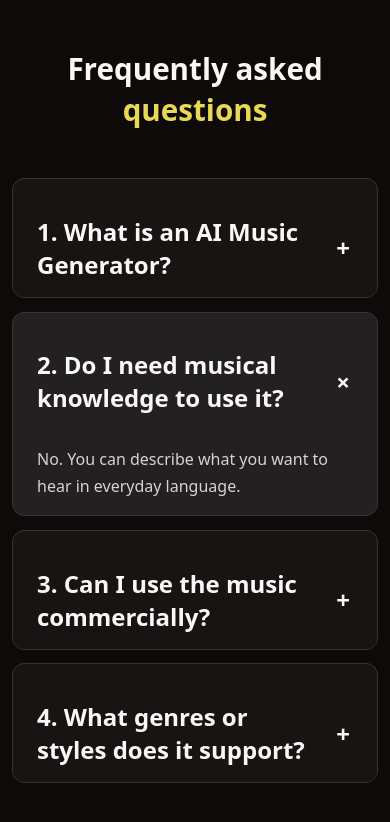
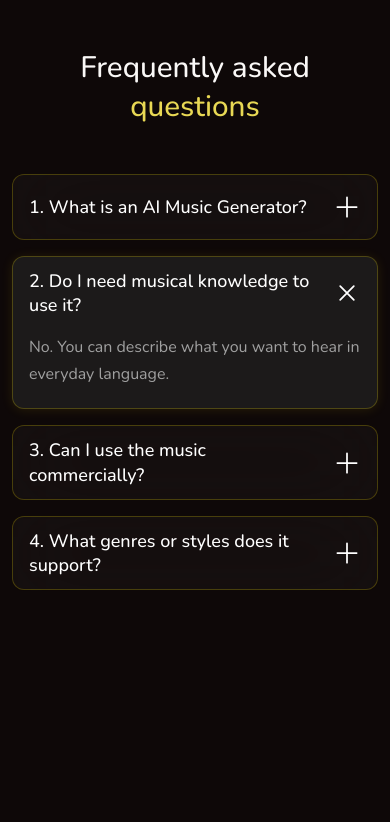
Before and after one commit to wangkaibo915-gif/bootstrap5-experiment, a website built with webpack: page app/index.html in a window 390 px wide. Both pictures are taken after a click on the button "2. Do I need musical knowledge to use it?". Built offline with nearby package versions, Linux system fonts and the light colour scheme.

Commit message:
Apply measured Pixso FAQ styles in SourceCraft

```diff
--- a/src/scss/_page.scss
+++ b/src/scss/_page.scss
@@ -1,14 +1,106 @@
 *, *::before, *::after { box-sizing: border-box; }
-body { margin: 0; background: #0e0a0a; color: #faf8f7; font-family: system-ui, sans-serif; }
-.lab-page { min-height: 100vh; padding-block: clamp(3rem, 10vw, 10rem); }
-.lab-title { text-align: center; margin: 0 0 3rem; font-size: clamp(1.85rem, 4vw, 3.1rem); font-weight: 550; }
+
+body {
+  margin: 0;
+  background: #0e0808; // Pixso page background
+  color: #faf8f7;
+  font-family: "Nunito", system-ui, -apple-system, "Segoe UI", sans-serif;
+}
+
+.lab-page {
+  min-height: 100vh;
+  padding-block: clamp(3rem, 10vw, 10rem);
+}
+
+.lab-title {
+  margin: 0 0 3rem;
+  text-align: center;
+  font-size: clamp(1.85rem, 4vw, 3.125rem);
+  font-weight: 500;
+  line-height: 1.32;
+}
+
 .lab-title span { color: #e8d854; }
-.accordion { max-width: 56rem; margin-inline: auto; }
-.accordion .accordion-item { border: 1px solid #3a3430; border-radius: .75rem; overflow: hidden; margin-bottom: .85rem; }
-.accordion .accordion-item .accordion-button { font: inherit; gap: 1rem; min-height: 4rem; border: 0; text-align: start; overflow-wrap: anywhere; }
-.accordion .accordion-button:not(.collapsed):not(:focus-visible) { box-shadow: none; }
-.accordion .accordion-button::after { background-image: none; transform: none; width: 1.25rem; height: auto; text-align: center; content: '+'; }
-.accordion .accordion-button:not(.collapsed)::after { background-image: none; content: '×'; }
-.accordion .accordion-button:focus-visible { outline: 2px solid #e8d854; outline-offset: -4px; }
-.accordion-body { line-height: 1.65; overflow-wrap: anywhere; }
-.accordion-item:has(.show) { background: #222020; }
+
+.accordion {
+  width: 100%;
+  max-width: 886px; // Pixso frame width
+  margin-inline: auto;
+  --bs-accordion-btn-icon-width: 2rem;
+}
+
+.accordion .accordion-item {
+  margin-bottom: 16px; // Pixso gap between cards
+  overflow: hidden;
+  border: 1px solid rgba(254, 232, 1, .22);
+  border-radius: 12px;
+  background: rgba(255, 255, 255, .03);
+  backdrop-filter: blur(40px);
+  -webkit-backdrop-filter: blur(40px);
+}
+
+// Bootstrap removes the shared top border between stacked items;
+// the design keeps a full 1px outline on every card.
+.accordion .accordion-item:not(:first-of-type) {
+  border-top: 1px solid rgba(254, 232, 1, .22);
+}
+
+.accordion .accordion-item:last-of-type { margin-bottom: 0; }
+
+.accordion .accordion-item:has(.accordion-collapse.show) {
+  background: #1c1a1a; // Pixso open state
+  box-shadow: 0 1px 12px rgba(255, 215, 0, .10);
+}
+
+.accordion .accordion-header { margin: 0; }
+
+.accordion .accordion-button {
+  min-height: 82px;
+  gap: 16px;
+  padding: 16px 24px;
+  border: 0;
+  border-radius: 0;
+  background: transparent;
+  color: #ffffff;
+  font-family: inherit;
+  font-size: 1.5rem; // Nunito 24
+  font-weight: 500;
+  line-height: 1.35;
+  text-align: start;
+  overflow-wrap: anywhere;
+}
+
+.accordion .accordion-button:not(.collapsed) { box-shadow: none; }
+
+// Visible keyboard focus; inset so the rounded card does not clip it.
+.accordion .accordion-button:focus-visible {
+  outline: 2px solid #fee801;
+  outline-offset: -2px;
+  box-shadow: none;
+}
+
+.accordion .accordion-button:focus:not(:focus-visible) { box-shadow: none; }
+
+.accordion .accordion-body {
+  padding: 8px 24px 24px;
+  color: #a0a0a0; // Pixso answer text
+  font-size: 1.25rem; // Nunito 20
+  line-height: 1.8;
+  overflow-wrap: anywhere;
+}
+
+@media (max-width: 575.98px) {
+  .accordion { --bs-accordion-btn-icon-width: 1.75rem; }
+
+  .accordion .accordion-button {
+    min-height: 64px;
+    padding: 12px 16px;
+    font-size: 1.125rem;
+  }
+
+  .accordion .accordion-body {
+    padding: 4px 16px 20px;
+    font-size: 1rem;
+    line-height: 1.7;
+  }
+}
--- a/src/scss/main.scss
+++ b/src/scss/main.scss
@@ -1,5 +1,7 @@
+// Webfont for the Pixso FAQ design. Kept in SCSS because app/index.html is locked.
+@import url("https://fonts.googleapis.com/css2?family=Nunito:wght@400;500;600&display=swap");
+
 @import "bootstrap/scss/functions";
-@import "accordion-theme";
 @import "accordion-theme";
 @import "bootstrap/scss/variables";
 @import "bootstrap/scss/variables-dark";
@@ -9,6 +11,4 @@
 @import "bootstrap/scss/grid";
 @import "bootstrap/scss/transitions";
 @import "bootstrap/scss/accordion";
-@import "bootstrap/scss/transitions";
-@import "bootstrap/scss/accordion";
 @import "page";
```
Also changed, not shown: docs/ai-log.md (+4 -0 lines), src/scss/_accordion-theme.scss (+28 -8 lines), 1 other file.
